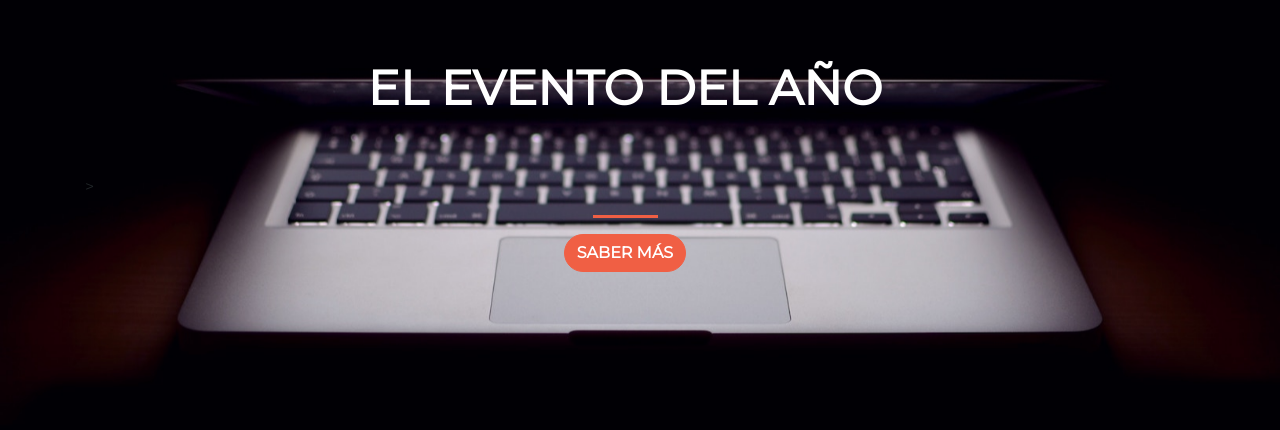
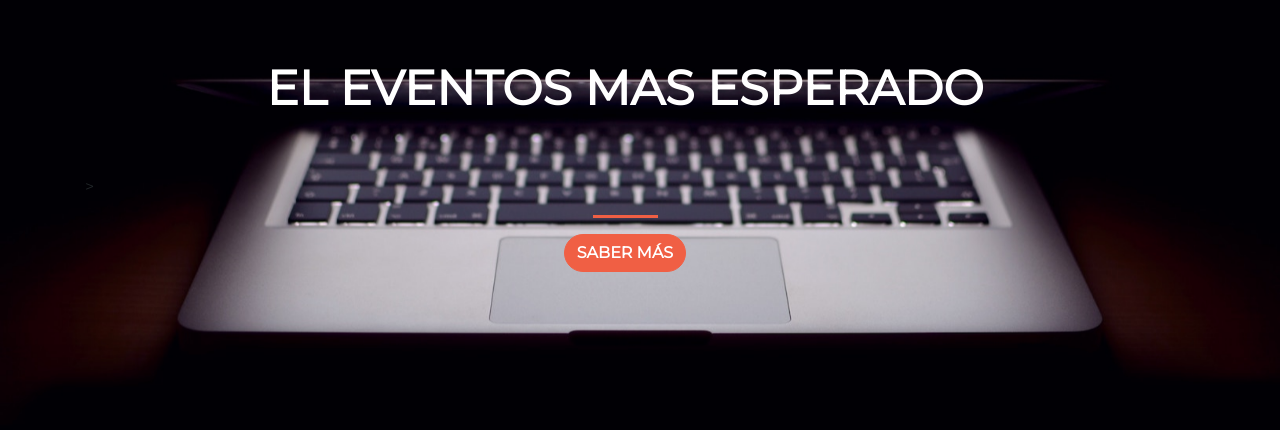
Before and after one commit to mirbana/background, a plain HTML site: page index.html in a window 1280 px wide. Shown: the part 234-664 px from the top of the page. Drawn offline with nearby package versions, Linux system fonts and the light colour scheme.

Commit message:
cambios en la pagina principal

```diff
--- a/index.html
+++ b/index.html
@@ -19,7 +19,7 @@
   	<div class="container d-flex align-items-center h-100 w-100">
   		<div class="row col-12">
   			<header class="text-center col-12">
-  				<h1 class="text-uppercase"><strong>El evento del año</strong></h1>
+  				<h1 class="text-uppercase"><strong>El eventos mas esperado</strong></h1>
   			</header>
   		<div class="buffer col-12"></div>>
   			<section class="text-center col-12">
```
